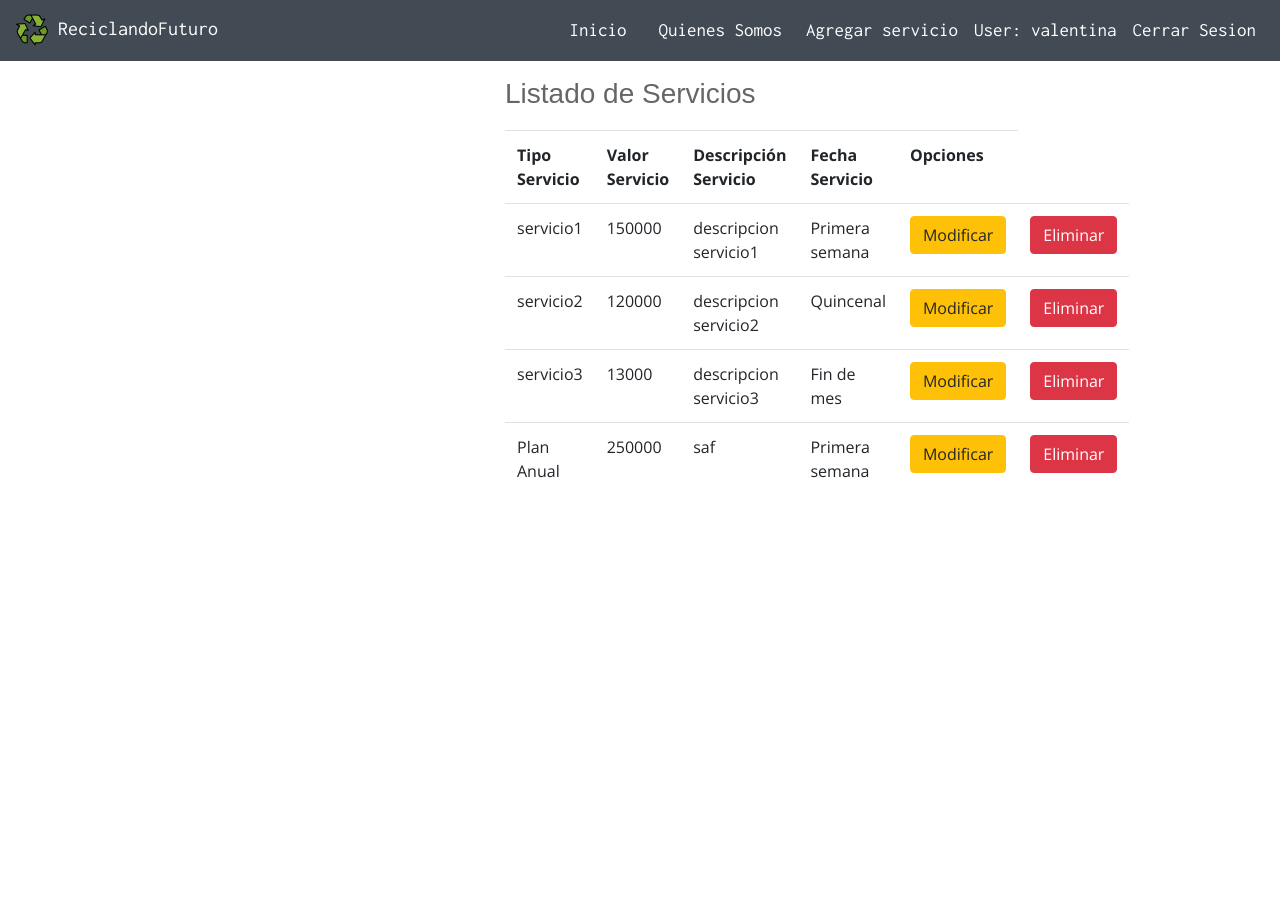
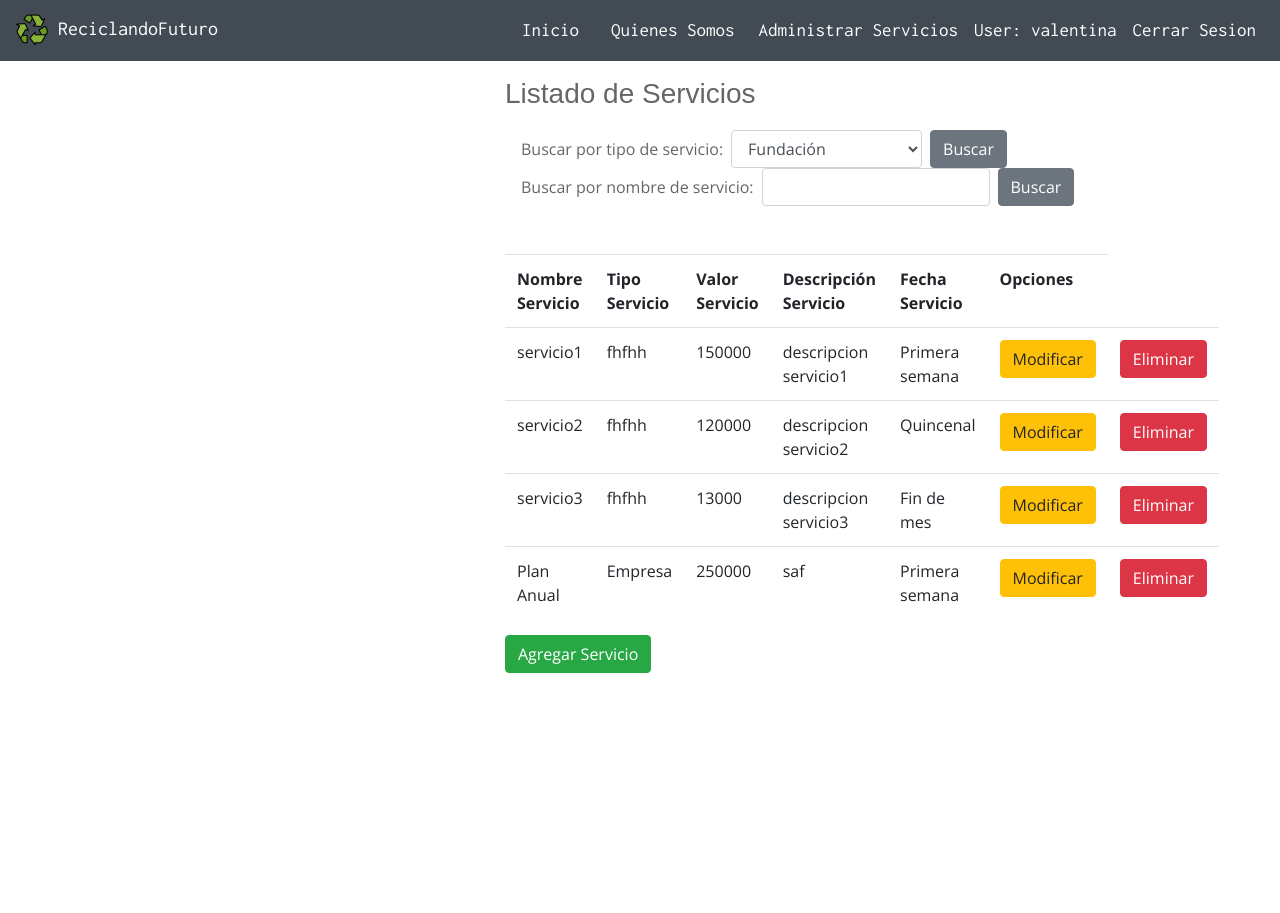
Before and after one commit to valeinostrozag/proyectoReciclaje, a Django app: page /mantenedor/ in a window 1280 px wide. Shown: the top 913 px of the page. Run offline with Django 3.2, Linux system fonts and the light colour scheme; a user stored in the database is signed in; data comes from the database, SQL or seed files in the repository; both versions use the stored data as it was after the commit; some libraries are stand-ins or nearby versions.

Commit message:
modificacion de mantendor, filtros de busqueda, cancelacion de servicios

```diff
--- a/core/forms.py
+++ b/core/forms.py
@@ -12,7 +12,7 @@ class ServicioForm(ModelForm):
 
     class Meta:
         model= Servicio
-        fields= ['nombre_servicio', 'valor_servicio', 'descripcion_servicio', 'fecha_servicio']
+        fields= ['nombre_servicio', 'tipo_servicio','valor_servicio', 'descripcion_servicio', 'fecha_servicio']
         #exclude = ('cliente',)
         labels={
             'fecha_servicio':'Fecha de servicio'
--- a/core/models.py
+++ b/core/models.py
@@ -17,11 +17,19 @@ TIPO_RETIRO = (
 ('Fin de mes', 'Fin de mes'),
 )
 
+TIPO_SERVICIO=(
+('Fundacion', 'Fundacion'),
+('Empresa', 'Empresa'),
+('Casa particular', 'Casa particular'),
+('Centro educacional', 'Centro educacional')
+)
+
 class Servicio(models.Model):
     nombre_servicio         = models.CharField(max_length=80)
     valor_servicio          = models.IntegerField()
     descripcion_servicio    = models.TextField(max_length=200)
     fecha_servicio          = models.CharField(max_length=100, choices=TIPO_RETIRO)
+    tipo_servicio           = models.CharField(max_length=100, choices=TIPO_SERVICIO)
     #cliente                 = models.ForeignKey(User, on_delete=models.CASCADE, null=True, blank=True)
 
     def __str__(self):
--- a/core/templates/core/agregarServicio.html
+++ b/core/templates/core/agregarServicio.html
@@ -7,8 +7,7 @@
 <div class="pb-5 pt-3 container" style="margin-bottom: 100vh;">
 
     <h5 class="mb-4">Agregar Servicio</h5>
-
-    <form method="POST">
+    <form action="" class="container py-3" method="POST">
         {% csrf_token %}
         <table>
                 {{ form.as_table }}
--- a/core/templates/core/base.html
+++ b/core/templates/core/base.html
@@ -6,7 +6,7 @@
 <head>
   <meta charset="utf-8" />
   <meta http-equiv="X-UA-Compatible" content="IE=edge" />
-  <title>Page Title</title>
+  <title>ReciclandoFuturo</title>
 
 
   <meta name="viewport" content="width=device-width, initial-scale=1" />
@@ -58,7 +58,7 @@
 
             {% if request.user.groups.all.0.name == 'Administrador' %}
               <li class="nav-item">
-                  <a class="nav-link" href="{% url 'agregar-servicio' %}">Agregar servicio</a>
+                  <a class="nav-link" href="{% url 'mantenedor' %}">Administrar Servicios</a>
               </li>
               <li class="nav-item">
                   <a class="nav-link" href="#">User: {{ user.username }}</a>
--- a/core/templates/core/mantenedor.html
+++ b/core/templates/core/mantenedor.html
@@ -13,8 +13,33 @@
 
 <div class="pb-5 pt-3 container" style="margin-bottom: 100vh;">
     <h3>Listado de Servicios</h3>
+
+
+    <form class="form-inline mb-5" method="GET">
+        <div class="form-group mx-3">
+            <label class="mr-2">Buscar por tipo de servicio:</label>
+            <!--<input type="text" class="form-control mr-2" name="tipo-domicilio">-->
+            <select class="form-control mr-2" name="tipo-domicilio">
+                <option value="fundacion">Fundación</option>
+                <option value="empresa">Empresa</option>
+                <option value="casa-particular">Casa Particular</option>
+                <option value="centro-educacional">Centro Educacional</option>
+            </select>
+            <button class="btn btn-secondary" type="submit" name="btn-domicilio">Buscar</button>
+        </div>
+
+        <div class="form-group mx-3">
+            <label class="mr-2">Buscar por nombre de servicio:</label>
+            <input type="text" class="form-control mr-2" name="nombre-servicio">
+            <button class="btn btn-secondary" type="submit" name="btn-nombre">Buscar</button>
+        </div>
+
+    </form>
+
+
     <table class="table table-hover">
         <tr>
+            <th>Nombre Servicio</th>
             <th>Tipo Servicio</th>
             <th>Valor Servicio</th>
             <th>Descripción Servicio</th>
@@ -25,6 +50,7 @@
         {% for s in servicios %}
         <tr>
             <td>{{ s.nombre_servicio }}</td>
+            <td>{{ s.tipo_servicio}}</td>
             <td>{{ s.valor_servicio}}</td>
             <td>{{ s.descripcion_servicio}}</td>
             <td>{{ s.fecha_servicio}}</td>
@@ -36,14 +62,21 @@
                 </td>
                 <td><a class="btn btn-danger" href="#" onclick="confirmarEliminacion({{s.id}});">Eliminar</a></td>
             {% else %}
-                <td>
-                    <a class="btn btn-primary" href="{% url 'contratar-servicio' s.id %}">Contratar</a>
-                </td>
+                {% if request.user.perfil.servicio.id == s.id %}
+                    <td>
+                        <a class="btn btn-danger" href="{% url 'cancelar-servicio' %}">Cancelar</a>
+                    </td>
+                {% else %}
+                    <td>
+                        <a class="btn btn-primary" href="{% url 'contratar-servicio' s.id %}">Contratar</a>
+                    </td>
+                {% endif %}
             {% endif %}
         </tr>
         {% endfor %}
 
     </table>
+    <a class="btn btn-success" href="{% url 'agregar-servicio' %}">Agregar Servicio</a>
 </div>
 
 
--- a/core/urls.py
+++ b/core/urls.py
@@ -1,5 +1,5 @@
 from django.urls import path, include
-from .views import home, servicios, login, registro, mantenedor, agregar_servicio, modificar_servicio, eliminar_servicio, registrar_usuario, contratar_servicio, perfil
+from .views import home, servicios, login, registro, mantenedor, agregar_servicio, modificar_servicio, eliminar_servicio, registrar_usuario, contratar_servicio, perfil, cancelar_servicio
 
 urlpatterns = [
     path('', home, name="home"),
@@ -14,4 +14,5 @@ urlpatterns = [
     path('registrar-usuario/', registrar_usuario, name="registrar-usuario"),
     path('contratar-servicio/<id>/', contratar_servicio, name="contratar-servicio"),
     path('perfil/', perfil, name="perfil"),
+    path('cancelar-servicio/', cancelar_servicio, name="cancelar-servicio"),
 ]
--- a/core/views.py
+++ b/core/views.py
@@ -21,6 +21,16 @@ def registro(request):
 @login_required
 def mantenedor(request):
     servicios= Servicio.objects.all()
+    tipo_servicio= request.GET.get('tipo-domicilio')
+    nombre_servicio= request.GET.get('nombre-servicio')
+
+    if 'btn-domicilio' in request.GET:
+       if tipo_servicio:
+           servicios= Servicio.objects.filter(tipo_servicio__icontains=tipo_servicio)
+    elif 'btn-nombre' in request.GET:
+        if nombre_servicio:
+            servicios= Servicio.objects.filter(nombre_servicio__icontains=nombre_servicio)
+
     data = {
         'servicios': servicios
     }
@@ -28,6 +38,7 @@ def mantenedor(request):
 
 @login_required
 def agregar_servicio(request):
+
     data = {
         'form': ServicioForm()
     }
@@ -115,3 +126,12 @@ def perfil(request):
         'perfil': perfil
     }
     return render(request, 'core/perfil.html', data)
+
+@login_required
+def cancelar_servicio(request):
+    user = request.user
+    perfil = Perfil.objects.get(user_id = user.id)
+    perfil.servicio=None
+    perfil.save()
+
+    return redirect('perfil')
```
Also changed, not shown: core/templates/core/home.html (+26 -5 lines), core/migrations/0003_servicio_tipo_servicio.py (added), db.sqlite3.
